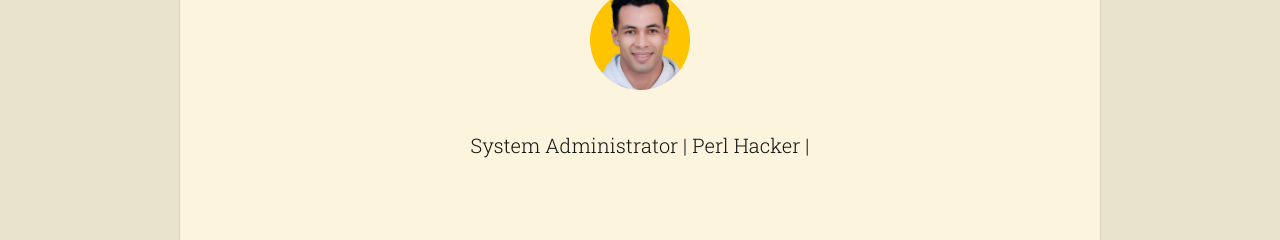
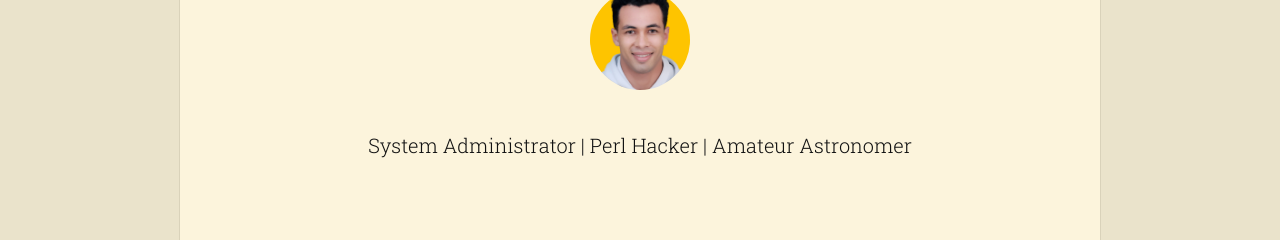
Before and after one commit to fa5tworm/fa5tworm.github.io, a plain HTML site: page index.html in a window 1280 px wide. Shown: the part 210-450 px from the top of the page. Drawn offline with Linux system fonts and the light colour scheme.

Commit message:
add new post

```diff
--- a/index.html
+++ b/index.html
@@ -163,7 +163,7 @@
     <div class="image">
         <img src="img/otmane.jpg" alt="Otmane" class="profile">
     </div>
-    <p class="subtitle">System Administrator | Perl Hacker | </p>
+    <p class="subtitle">System Administrator | Perl Hacker | Amateur Astronomer</p>
 <h2>All Posts</h2>
 <ul>
     <fakeplaceholder>
```
